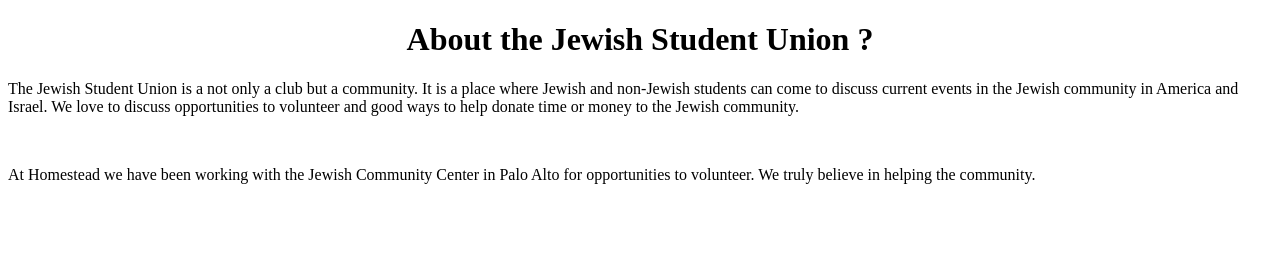
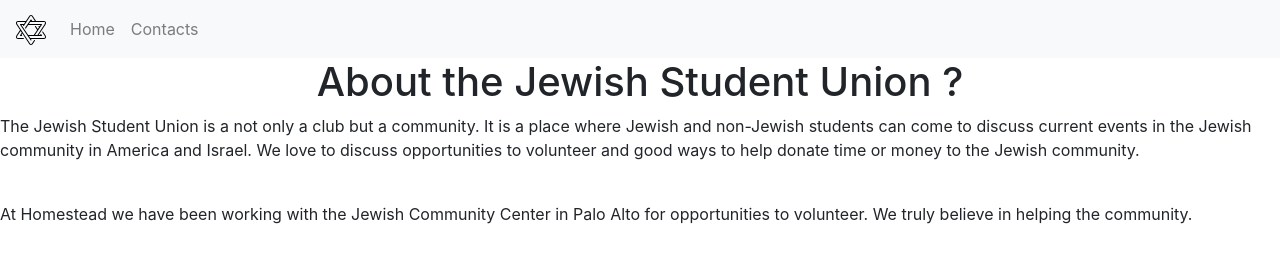
Before and after one commit to calba5141114/jsu, a plain HTML site: page pages/about/about.html in a window 1280 px wide. Drawn offline with Linux system fonts and the light colour scheme.

Commit message:
Changed the nav bar in About

```diff
--- a/pages/about/about.html
+++ b/pages/about/about.html
@@ -7,8 +7,33 @@
     <meta name="viewport" content="width=device-width, initial-scale=1">
     <link rel="stylesheet" type="text/css" media="screen" href="./about.css" />
     <script src="./about.js"></script>
+    <link rel="stylesheet" type="text/css" media="screen" href="../../plugin/css/bootstrap.min.css" />
 </head>
 <body>
+    <nav class="navbar navbar-expand-lg navbar-light bg-light">
+        <a class="navbar-brand" href="./about.html">
+            <img src="../../media/star-of-david.svg" width="30" height="30">
+        </a>
+        <button class="navbar-toggler" type="button" data-toggle="collapse" data-target="#navbarSupportedContent" aria-controls="navbarSupportedContent"
+            aria-expanded="false" aria-label="Toggle navigation">
+            <span class="navbar-toggler-icon"></span>
+        </button>
+
+        <div class="collapse navbar-collapse" id="navbarSupportedContent">
+            <ul class="navbar-nav mr-auto">
+                <li class="nav-item">
+                    <a class="nav-link" href="../home/home.html">Home
+                    </a>
+                </li>
+                <li class="nav-item">
+                    <a class="nav-link" href="../contacts/contacts.html">Contacts
+                    </a>
+                </li>
+
+            </ul>
+
+        </div>
+    </nav>
     <h1 class= "Bubble Gum" align= Center>
         About the Jewish Student Union ?
     </h1>
```
